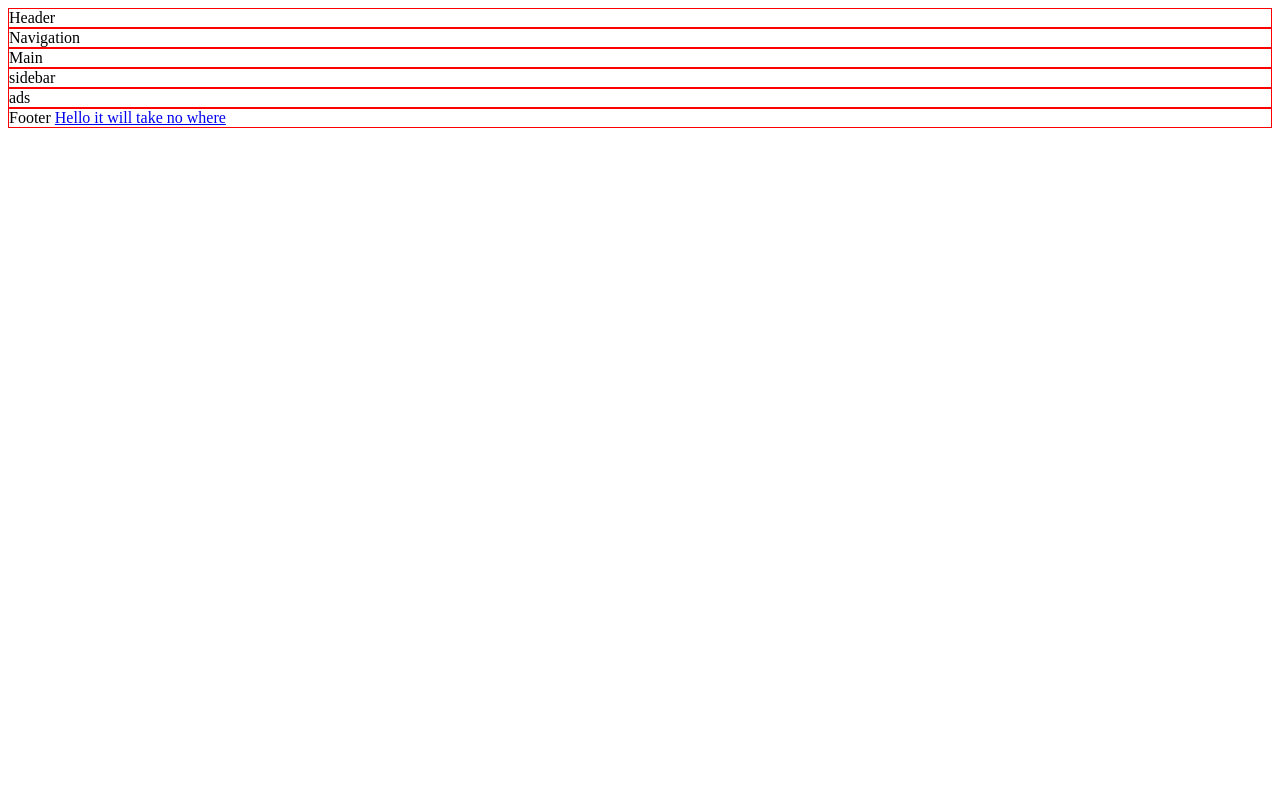
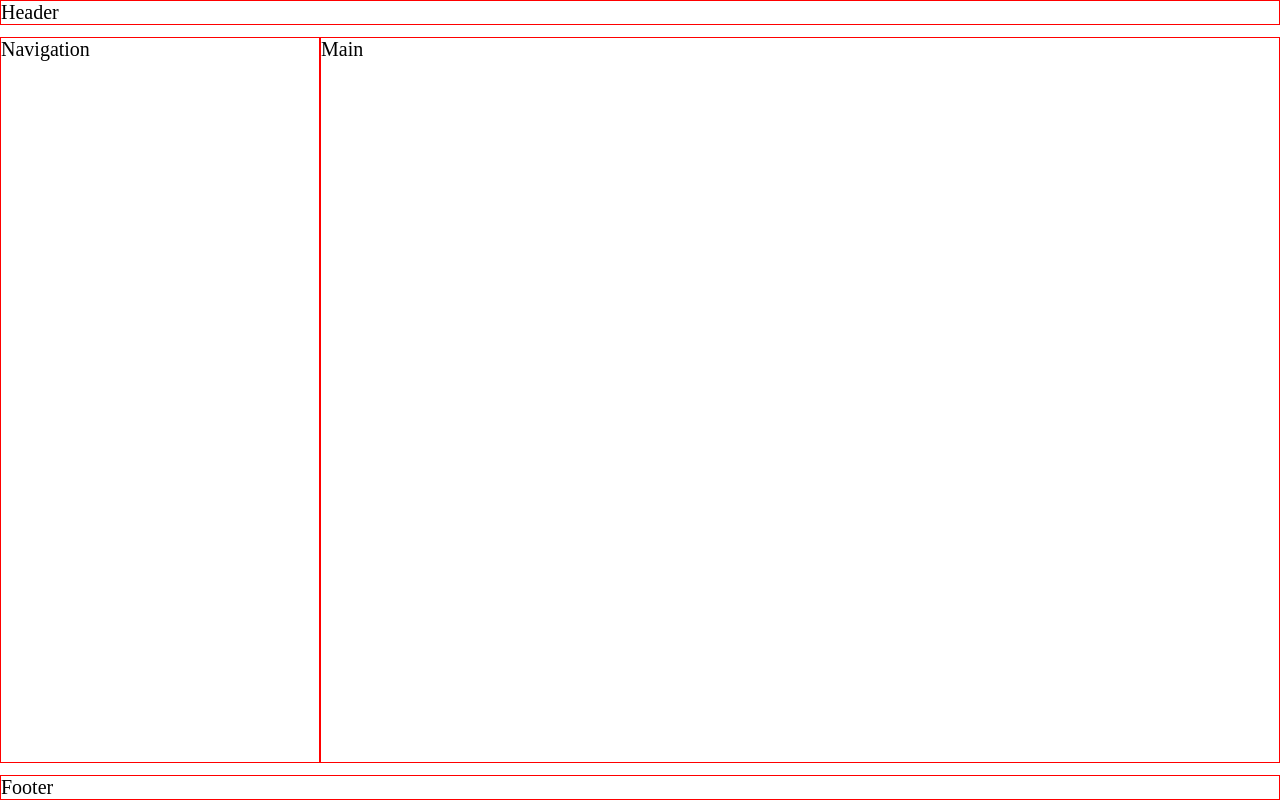
Before and after one commit to Princethecoder/gridpractice, a plain HTML site: page gridmore.html in a window 1280 px wide. Drawn offline with Linux system fonts and the light colour scheme.

Commit message:
how layout will change on other devices.

```diff
--- a/gridmore.css
+++ b/gridmore.css
@@ -1,12 +1,43 @@
+* {
+  padding: 0;
+  margin: 0;
+}
+html {
+  font-size: 62.5%;
+}
 .container {
   display: grid;
+  height: 100vh;
+  grid-template-columns: repeat(12, 1fr);
+  grid-template-rows: auto auto 1fr auto;
+  grid-row-gap: 12px;
 }
 
 .header,
 .navigation,
 .main,
-.sidebar,
-.ads,
 .footer {
   border: 1px solid red;
+  font-size: 2rem;
 }
+.header,
+.navigation,
+.footer {
+  grid-column: 1 / span 12;
+}
+
+.main {
+  grid-column: 1 / span 12;
+}
+@media screen and (min-width: 768px) {
+  .container {
+    grid-template-columns: repeat(12, 1fr);
+    grid-template-rows: auto 1fr auto;
+  }
+  .navigation {
+    grid-column: 1 / span 3;
+  }
+  .main {
+    grid-column: 4 / span 12;
+  }
+}
--- a/gridmore.html
+++ b/gridmore.html
@@ -12,12 +12,9 @@
       <div class="header">Header</div>
       <div class="navigation">Navigation</div>
       <div class="main">Main</div>
-      <div class="sidebar">sidebar</div>
-      <div class="ads">ads</div>
-      <div class="footer">
-        Footer
-        <a href="#">Hello it will take no where</a>
-      </div>
+      <!-- <div class="sidebar">sidebar</div>
+      <div class="ads">ads</div> -->
+      <div class="footer">Footer</div>
     </div>
   </body>
 </html>
```
